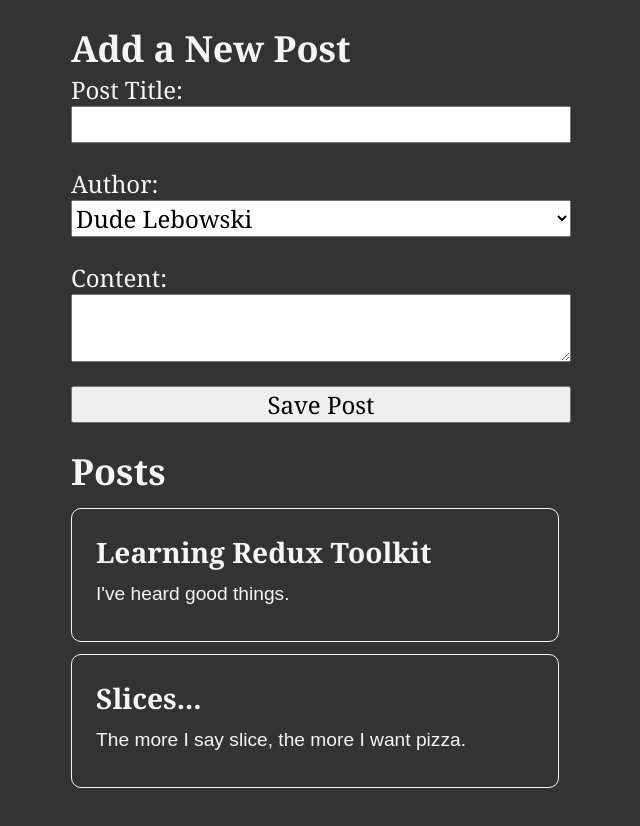
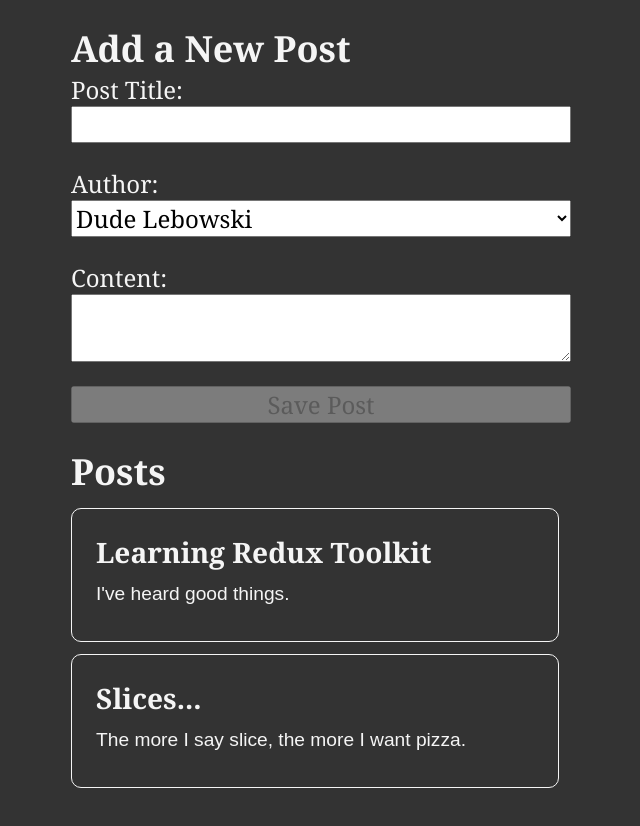
Before and after one commit to cyberbug2077/redux-course, a React (Create React App) app: page / in a window 1280 px wide. Shown: the top 826 px of the page, without its empty margins (319-959 px from the left). Built offline with nearby package versions, Linux system fonts and the light colour scheme.

Commit message:
modify addPostForm button: disable

```diff
--- a/src/features/posts/AddPostForm.js
+++ b/src/features/posts/AddPostForm.js
@@ -12,6 +12,8 @@ const AddPostForm = () => {
     const [ userId, setUserId ] = useState('')
 
     const users = useSelector(selectAllUsers)
+
+    const canSave = Boolean(title) && Boolean(content) && Boolean(userId)
 
     const onSavePostClicked = () => {
         if (title && content) {
@@ -54,6 +56,7 @@ const AddPostForm = () => {
                 <button
                     type="button"
                     onClick={onSavePostClicked}
+                    disabled = {!canSave}
                 >Save Post</button>
             </form>
         </section>
```
